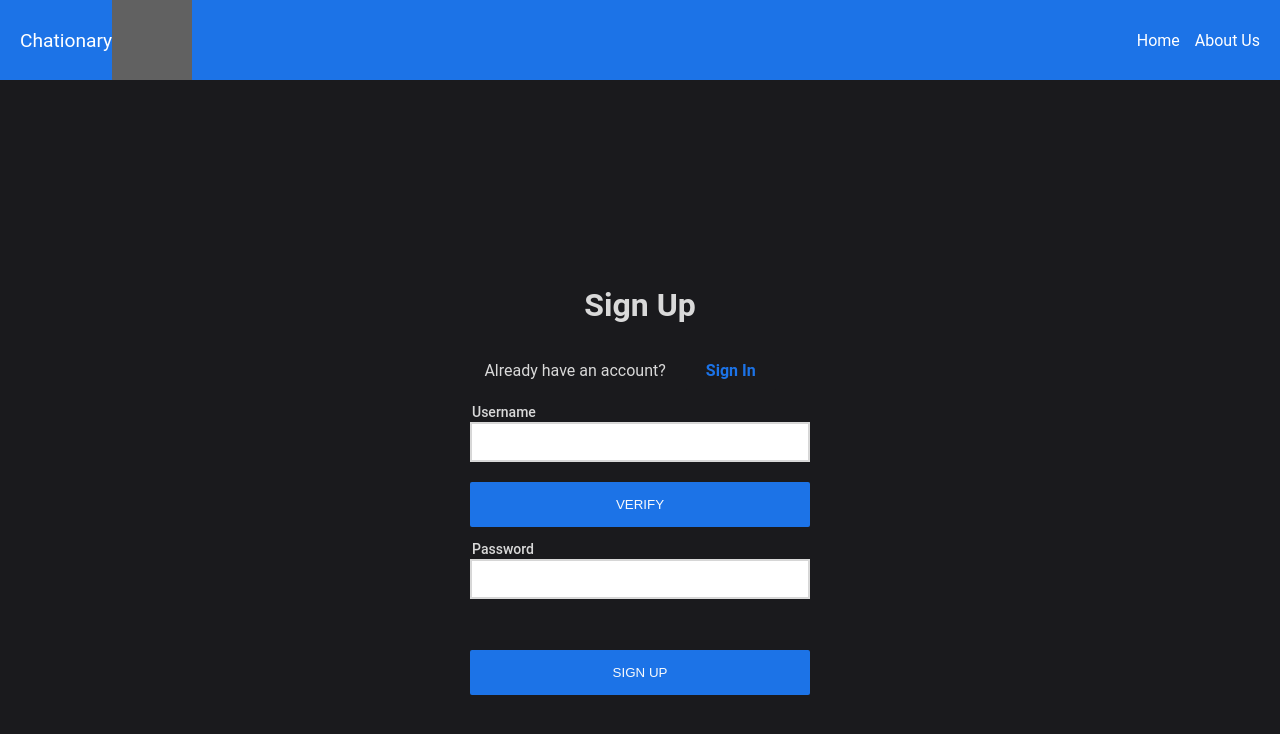
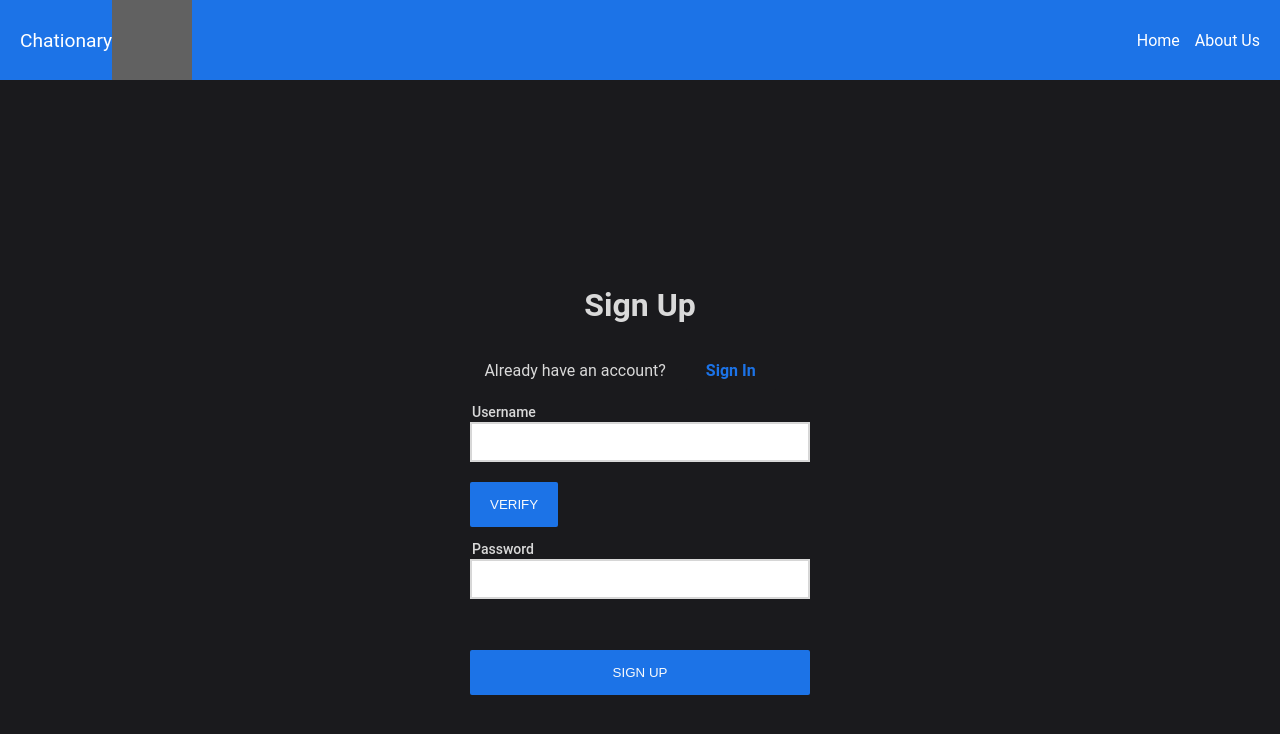
Before and after one commit to Team-Wobbegong/Chationary, a React app: page /signup in a window 1280 px wide. Shown: the top 734 px of the page. Built offline with nearby package versions, Linux system fonts and the light colour scheme; grey boxes are pictures that could not be loaded.

Commit message:
add frontend check user

```diff
--- a/src/components/Signup.jsx
+++ b/src/components/Signup.jsx
@@ -1,33 +1,14 @@
-import React from 'react';
+import React, { useState } from 'react';
 import { Link } from 'react-router-dom';
 import axios from 'axios';
+import useToggle from './useToggle';
 import useInputState from './useInputState';
-import useToggle from './useToggle';
 
 const Signup = ({ history }) => {
   const [username, handleUsername] = useInputState('');
   const [password, handlePassword] = useInputState('');
-  const [state, toggle] = useToggle(false);
-
-  const handleClick = (e) => {
-    e.preventDefault();
-
-    console.log('username===>', username);
-
-    axios
-      .post('/auth/verify', { username })
-      .then((res) => {
-        console.log('response--->', res.data); // true or false
-        if (res.data) {
-          //..
-        } else {
-          //...
-        }
-      })
-      .catch((err) => {
-        console.log('err===>', err);
-      });
-  };
+  const [state, setState] = useState(false);
+  const [show, setShow] = useState(true);
 
   const handleSubmit = async (e) => {
     e.preventDefault();
@@ -57,6 +38,36 @@ const Signup = ({ history }) => {
       console.log('Error in handleSubmit of SignUp component:', error);
     }
   };
+
+  const handleClick = (e) => {
+    e.preventDefault();
+
+    console.log('username===>', username);
+
+    axios
+      .post('/auth/verify', { username })
+      .then((res) => {
+        console.log('res.data===>', res.data);
+        // true or false
+        if (res.data) {
+          setState(res.data);
+        } else {
+          setState(res.data);
+          setShow(res.data);
+        }
+      })
+      .catch((err) => {
+        console.log('err===>', err);
+      });
+  };
+
+  const styleNo = {
+    color: 'red',
+  };
+  const styleYes = {
+    color: 'green',
+  };
+
   return (
     <div className='signup'>
       <h1>Sign Up</h1>
@@ -72,7 +83,19 @@ const Signup = ({ history }) => {
         <label>
           <span>Username</span>
           <input type='text' value={username} onChange={handleUsername} />
-          <button onClick={handleClick}>verify</button>
+          {state ? (
+            <div>
+              <div style={styleNo}>username already exists!</div>
+
+              <button onClick={handleClick}>verify</button>
+            </div>
+          ) : (
+            <div>
+              {show ? null : <div style={styleYes}>you are all good!</div>}
+
+              <button onClick={handleClick}>verify</button>
+            </div>
+          )}
         </label>
 
         <label>
```
Also changed, not shown: 1 other file (tests, documents, lock files or other folders).
